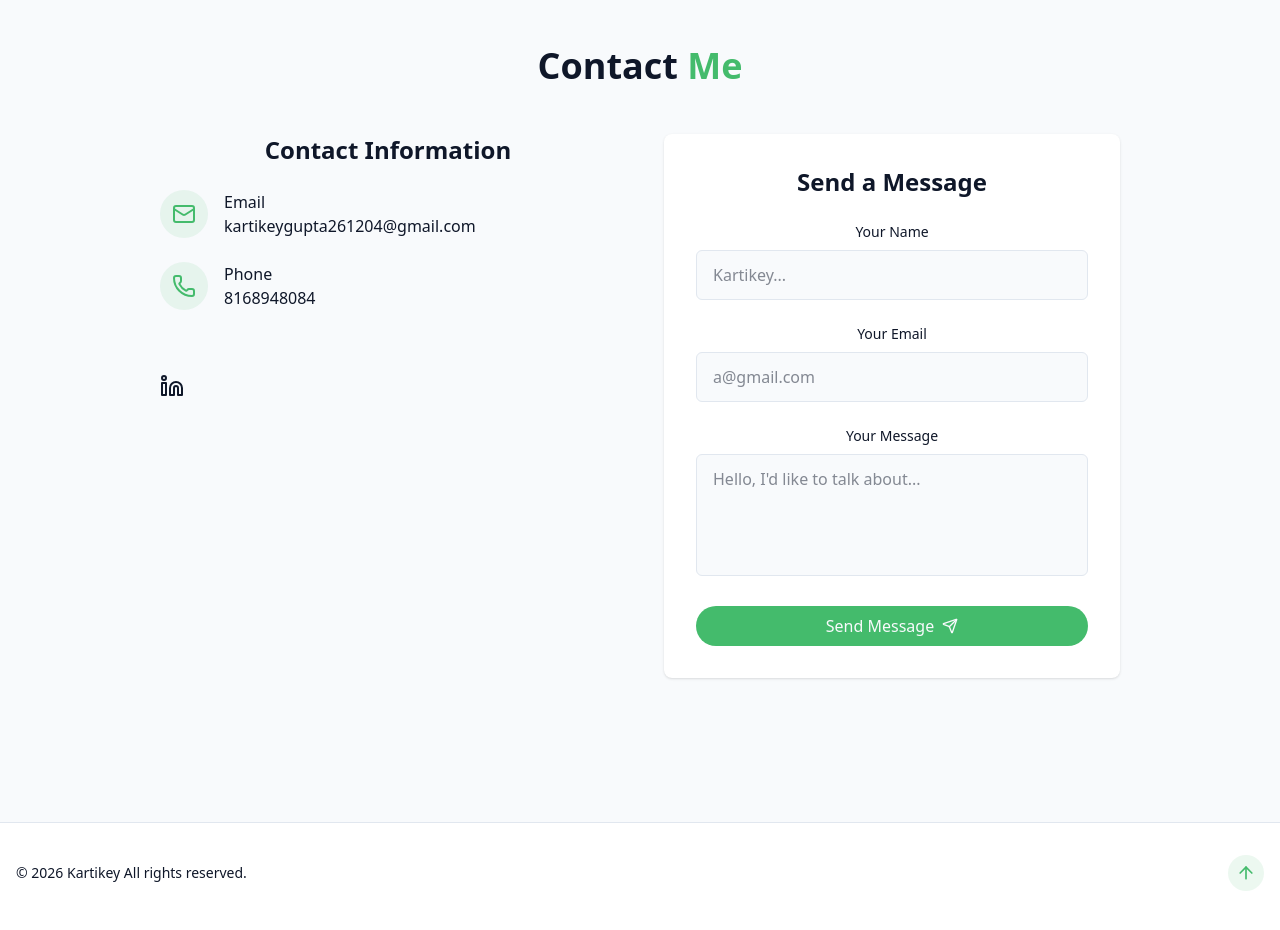
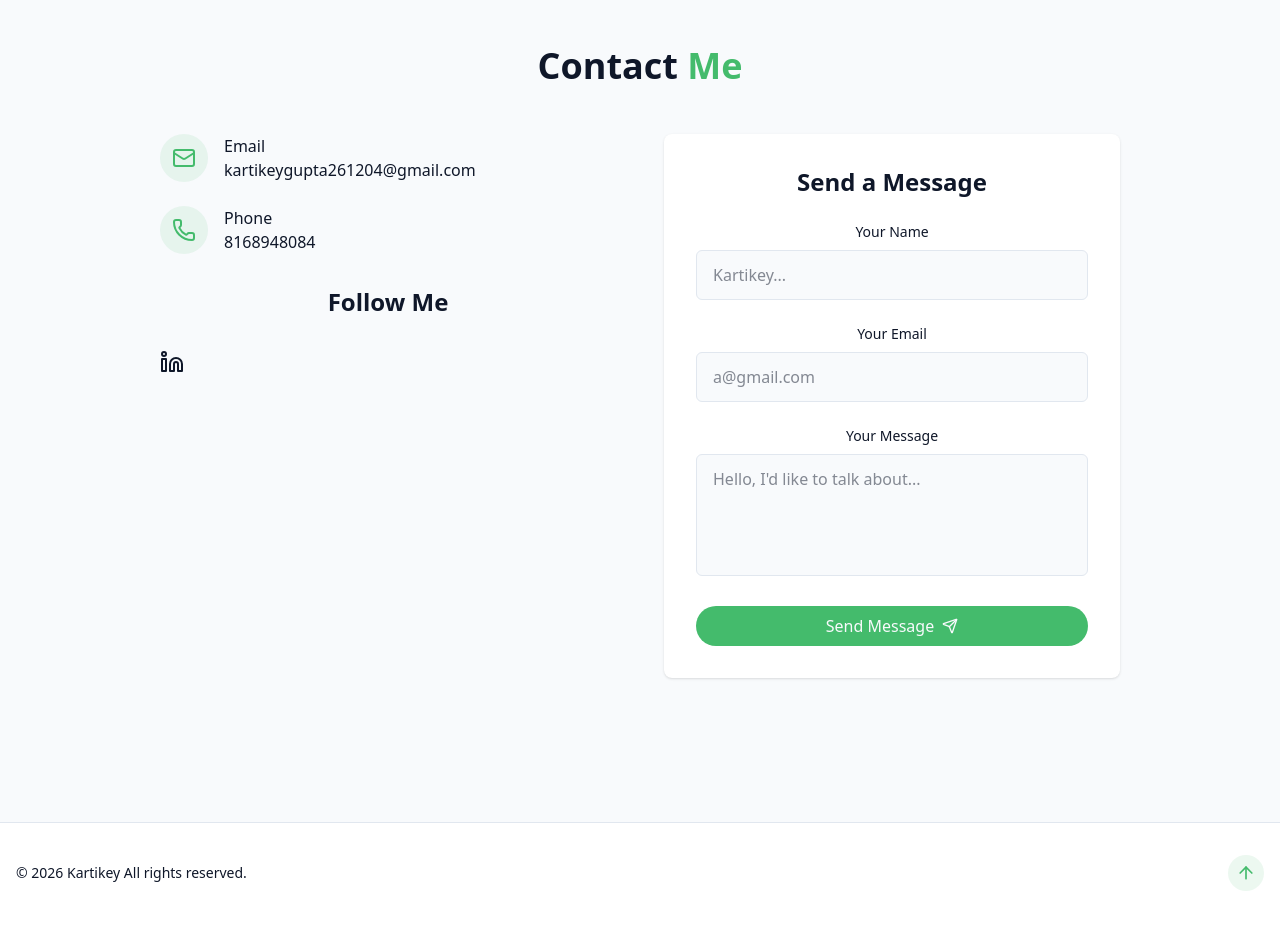
Before and after one commit to Kartikey-Gupta826/Portfolio, a React (Vite) app: page / in a window 1280 px wide. Shown: the part 3220-4150 px from the top of the page. Built offline with nearby package versions, Linux system fonts and the light colour scheme.

Commit message:
Form Working

```diff
--- a/src/components/ContactSection.jsx
+++ b/src/components/ContactSection.jsx
@@ -42,12 +42,11 @@
     setIsSubmitting(true);
 
     try {
-      // Initialize EmailJS (you need to set up your EmailJS account)
-      emailjs.init("YOUR_PUBLIC_KEY_HERE"); // Get this from EmailJS dashboard
+      emailjs.init("ifg4Kac_CvHwetugp");
 
       const response = await emailjs.send(
-        "YOUR_SERVICE_ID_HERE", // Get from EmailJS
-        "YOUR_TEMPLATE_ID_HERE", // Get from EmailJS
+        "service_u86x18i",
+        "template_bd72g0r",
         {
           to_email: "kartikeygupta261204@gmail.com",
           from_name: formData.name,
@@ -84,10 +83,6 @@
 
         <div className="grid grid-cols-1 md:grid-cols-2 gap-12">
           <div className="space-y-8">
-            <h3 className="text-2xl font-bold mb-6">
-              Contact Information
-            </h3>
-
             <div className="space-y-6 justify-center">
               <div className="flex items-start space-x-4">
                 <div className="p-3 rounded-full bg-primary/10">
@@ -119,13 +114,12 @@
               </div>
             </div>
 
-            <div className="pt-8">
+            <h3 className="text-2xl font-semibold">Follow Me</h3>
               <div className="flex space-x-4">
                 <a href="https://www.linkedin.com/in/kartikey-gupta-099147316/" target="_blank" rel="noopener noreferrer">
                   <Linkedin className="h-6 w-6 text-muted-foreground hover:text-primary transition-colors" />
                 </a>
               </div>
-            </div>
           </div>
 
           <div className="bg-card p-8 rounded-lg shadow-sm">
```
